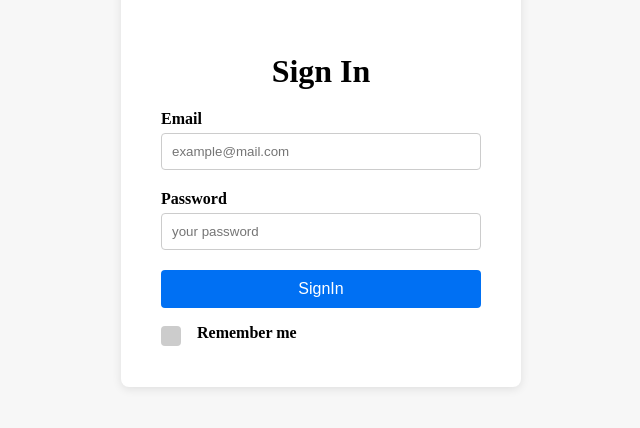
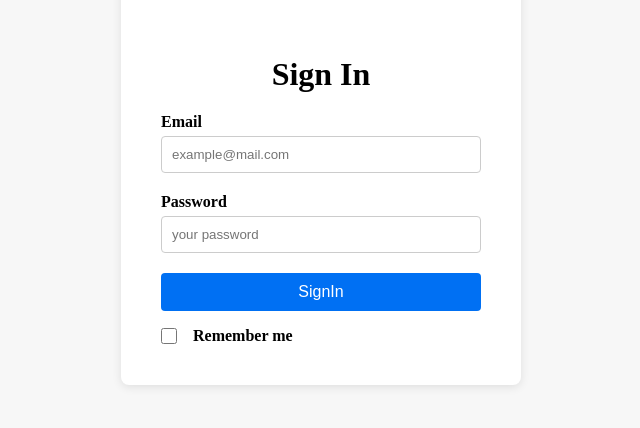
Before and after one commit to Teddykavooh/House-Of-GOT, a Next.js app: page /signin in a window 1280 px wide. Shown: the part 230-658 px from the top of the page, without its empty margins (319-959 px from the left). Built offline with nearby package versions, Linux system fonts and the light colour scheme; no server answers.

Commit message:
Format update Revert checkbox to default Sign-In persistence update

```diff
--- a/src/app/page.js
+++ b/src/app/page.js
@@ -49,9 +49,7 @@ export default function Home() {
                     <h2>
                         House Of GOT <span>-&gt;</span>
                     </h2>
-                    <p>
-                        May the House Games begin ...
-                    </p>
+                    <p>May the House Games begin ...</p>
                 </a>
 
                 <a
--- a/src/app/page.module.css
+++ b/src/app/page.module.css
@@ -377,68 +377,23 @@
 
 /* Base styling for the label */
 .customCheckbox {
-    display: inline-flex;
+    display: flex;
+    flex-direction: row;
     align-items: center;
     font-size: 16px;
     -webkit-user-select: none;
     user-select: none;
     margin-top: 1rem;
-    position: relative;
+    justify-content: start;
     /* border: 2px solid blue; */
 }
 
-/* Hide the default checkbox */
 .customCheckbox input[type="checkbox"] {
-    position: absolute;
-    opacity: 0;
-    cursor: pointer;
-    height: 0;
-    width: 0;
-    /* display: none; */
+    margin-right: 1rem;
+    height: 1rem;
+    width: 1rem;
 }
 
-/* Create a custom checkmark */
-.customCheckbox .checkmark {
-    display: inline-block;
-    width: 20px;
-    height: 20px;
-    background-color: #ccc;
-    border-radius: 4px;
-    margin-right: 1rem;
-    transition:
-        background-color 0.3s,
-        border 0.3s;
-    cursor: pointer;
-    position: relative;
-    transition:
-        background-color 0.3s,
-        border 0.3s;
+.customCheckbox p {
+    font-weight: bold;
 }
-
-/* When the checkbox is checked, change the background color */
-.customCheckbox input[type="checkbox"]:checked + .checkmark {
-    background-color: #4caf50;
-}
-
-/* Add a tick mark */
-.customCheckbox .checkmark:after {
-    content: "";
-    position: absolute;
-    display: none;
-}
-
-/* Show the tick mark when checked */
-.customCheckbox input[type="checkbox"]:checked + .checkmark:after {
-    display: block;
-}
-
-/* Style the tick mark */
-.customCheckbox .checkmark:after {
-    left: 7px;
-    top: 3px;
-    width: 6px;
-    height: 12px;
-    border: solid white;
-    border-width: 0 2px 2px 0;
-    transform: rotate(45deg);
-}
--- a/src/app/signin/page.js
+++ b/src/app/signin/page.js
@@ -15,6 +15,7 @@ function Page() {
         event.preventDefault();
         const { result, myError } = await signIn(email, password);
         if (myError) {
+            alert("Sign-In unsuccessfull; wrong email or password");
             return console.log(myError);
         }
         // console.log(result, status);
@@ -23,7 +24,7 @@ function Page() {
         return router.push("/admin");
     };
 
-    const handleCheckboxChange = (event) => {
+    const handleCheckboxChange = event => {
         const newStatus = event.target.checked;
         setStatus(newStatus);
         // console.log("Status should change to new: ", newStatus);
@@ -37,7 +38,9 @@ function Page() {
     return (
         <div className={styles.wrapper}>
             <div className={styles.formWrapper}>
-                <h1 className={`${styles.mt60} ${styles.mb30} ${styles.title}`}>Sign In</h1>
+                <h1 className={`${styles.mt60} ${styles.mb30} ${styles.title}`}>
+                    Sign In
+                </h1>
                 <form onSubmit={handleForm} className={styles.form}>
                     <label htmlFor="email" className={styles.formLabel}>
                         <p className={styles.labelText}>Email</p>
@@ -63,11 +66,19 @@ function Page() {
                             className={styles.inputField}
                         />
                     </label>
-                    <button type="submit" className={styles.submitButton}>SignIn</button>
+                    <button type="submit" className={styles.submitButton}>
+                        SignIn
+                    </button>
                     <label htmlFor="checker" className={styles.customCheckbox}>
-                        <input type="checkbox" className={styles.checkbox} id="checker" onChange={handleCheckboxChange} checked={status}/>
-                        <span className={styles.checkmark}></span>
-                        <p className={styles.labelText}>Remember me</p>
+                        <input
+                            type="checkbox"
+                            // className={styles.checkbox}
+                            id="checker"
+                            onChange={handleCheckboxChange}
+                            checked={status}
+                        />
+                        {/* <span className={styles.checkmark}></span> */}
+                        <p>Remember me</p>
                     </label>
                 </form>
             </div>
--- a/src/firebase/auth/signin.js
+++ b/src/firebase/auth/signin.js
@@ -1,6 +1,5 @@
 import firebase_app from "../config";
 import { signInWithEmailAndPassword, getAuth } from "firebase/auth";
-
 
 const auth = getAuth(firebase_app);
 
--- a/src/firebase/firestore/addData.js
+++ b/src/firebase/firestore/addData.js
@@ -1,5 +1,9 @@
 import firebase_app from "../config";
-import { getFirestore, collection as c_collection ,addDoc } from "firebase/firestore";
+import {
+    getFirestore,
+    collection as c_collection,
+    addDoc,
+} from "firebase/firestore";
 
 const db = getFirestore(firebase_app);
 
```
Also changed, not shown: src/app/addData/page.js (+22 -6 lines), src/app/admin/page.js (+8 -2 lines), src/app/home/page.js (+12 -4 lines), src/app/signup/page.js (+7 -2 lines), src/firebase/auth/signinpersistence.js (+10 -2 lines), src/firebase/config.js (+11 -0 lines), src/firebase/firestore/getData.js (line endings or trailing spaces).
